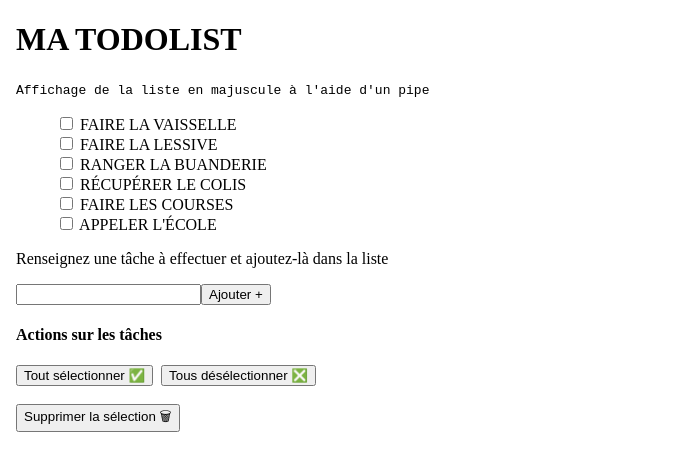
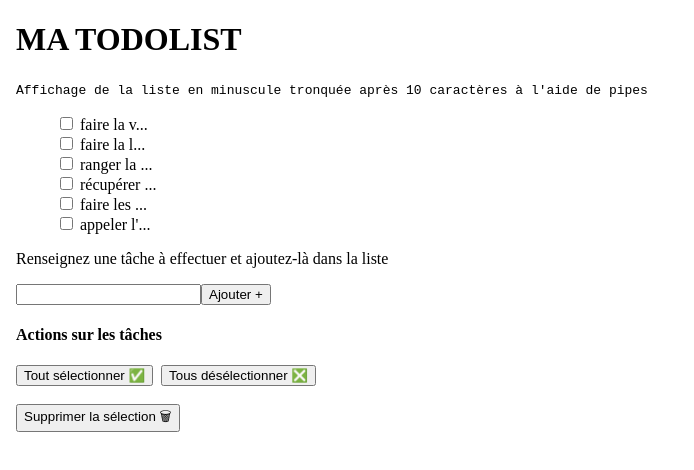
Before and after one commit to didYeah/todolist, an Angular app: page / in a window 1280 px wide. Shown: the top 470 px of the page, without its empty margins (0-694 px from the left). Built offline with nearby package versions, Linux system fonts and the light colour scheme.

Commit message:
202306021605

```diff
--- a/src/app/list/list.component.html
+++ b/src/app/list/list.component.html
@@ -1,10 +1,10 @@
 <h1>{{ title | uppercase }}</h1>
 
-<code>Affichage de la liste en majuscule à l'aide d'un pipe</code>
+<code>Affichage de la liste en minuscule tronquée après 10 caractères à l'aide de pipes</code>
 <ul>
   <li *ngFor="let item of items; let indexOfElement = index"> <!-- On boucle sur chaque item, et chaque index -->
     <input type="checkbox" [checked]="item[1]" (change)="updateItem(indexOfElement, !item[1])">
-    {{ item[0]| uppercase }}
+    {{ item[0]| lowercase | truncate }}
   </li>
 </ul>
 
--- a/src/app/truncate.pipe.ts
+++ b/src/app/truncate.pipe.ts
@@ -5,7 +5,7 @@ import { Pipe, PipeTransform } from '@angular/core';
 })
 
 export class TruncatePipe implements PipeTransform {
-  transform(value: string, args: unknown[]): string {
+  transform(value: string): string {
     const maxLength: number = 10;
     if (value.length > maxLength) {
       return value.substring(0, maxLength) + '...';
```
